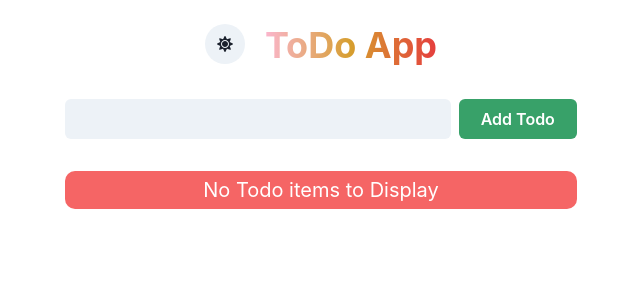
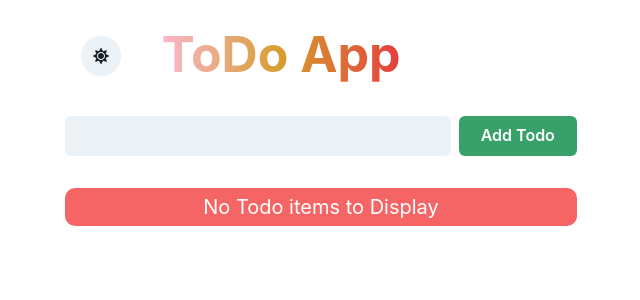
Before and after one commit to vasundhrasingh25/To-Do_App, a React (Create React App) app in the folder todo-app/: page / in a window 1280 px wide. Shown: the top 300 px of the page, without its empty margins (319-959 px from the left). Built offline with nearby package versions, Linux system fonts and the light colour scheme.

Commit message:
updated files

```diff
--- a/todo-app/src/App.js
+++ b/todo-app/src/App.js
@@ -1,17 +1,9 @@
-
 import {useState, useEffect} from 'react';
 import {VStack, Box} from '@chakra-ui/react';
 //components
 import Header from'./components/Header';
 import AddTodo from './components/AddTodo';
 import Todos from './components/Todos';
- const initialTodo=[
-
-  {
-    id:1,
-   text:'Hello'
-  }
-];
 
 function App() {
   const [todos, setTodos] = useState(() => JSON.parse(localStorage.getItem('todos')) || [])
--- a/todo-app/src/components/EmptyTodo.jsx
+++ b/todo-app/src/components/EmptyTodo.jsx
@@ -13,6 +13,7 @@ const EmptyTodo = () =>
 
         >No Todo items to Display </Text>
 
+
     )
 }
 export default EmptyTodo;
--- a/todo-app/src/components/Header.jsx
+++ b/todo-app/src/components/Header.jsx
@@ -9,12 +9,15 @@ return(
     <IconButton
     icon={colorMode ==='light'?<FaSun/> :<FaMoon/>}
      isRound={true}
-      mr={5}
+      mr={10}
+      mt={3}
       onClick={toggleColorMode}
     />
     <Heading
     bgGradient='linear(to-l,red.500,yellow.500,pink.200)'
     bgClip='text'
+    mr={40}
+    fontSize={50}
     >ToDo App</Heading>
 </Box>
 )
```
Also changed, not shown: 1 other file (tests, documents, lock files or other folders).
